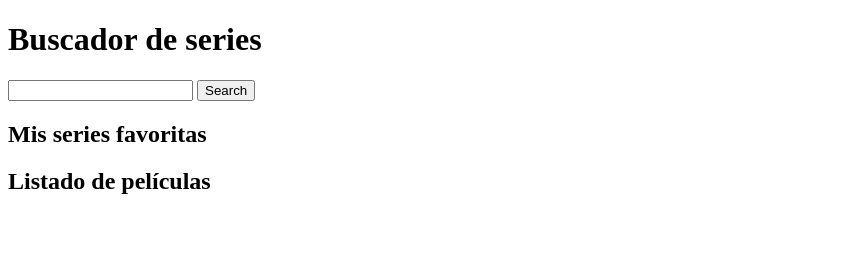
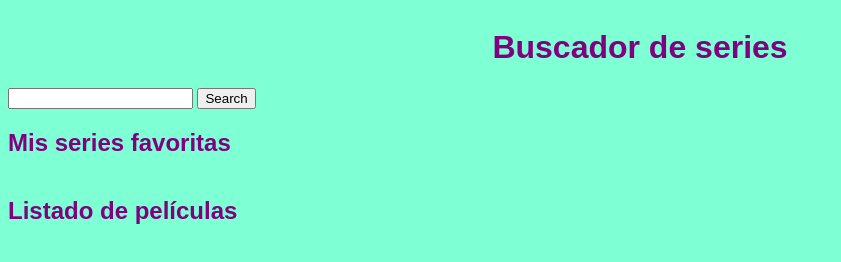
Before and after one commit to MarinaCouso/series-finder, a plain HTML site: page index.html in a window 1280 px wide. Shown: the whole page, without its empty margins (0-841 px from the left). Drawn offline with Linux system fonts and the light colour scheme.

Commit message:
Problems with articles listeners, begin with css

```diff
--- a/css/main.css
+++ b/css/main.css
@@ -1,3 +1,34 @@
+.body {
+  font-family: sans-serif;
+  background-color: aquamarine;
+  color: purple;
+}
+.body__header {
+  display: flex;
+  justify-content: center;
+  text-align: center;
+}
+.main {
+  display: grid;
+}
+.main__form {
+  grid-template-columns: 1/13;
+}
+.main__list {
+  grid-template-columns: 1/13;
+}
+.main__favorites {
+  grid-template-columns: 1/13;
+}
 .article {
   border: purple 1rem solid;
 }
+
+@media all and (min-width: 768px) {
+  .main__list {
+    grid-template-columns: 1/5;
+  }
+  .main__favorites {
+    grid-template-columns: 6/13;
+  }
+}
--- a/index.html
+++ b/index.html
@@ -6,20 +6,22 @@
     <title>Document</title>
     <link rel="stylesheet" href="./css/main.css" />
   </head>
-  <body>
-    <header>
+  <body class="body">
+    <header class="body__header">
       <h1>Buscador de series</h1>
     </header>
-    <main>
-      <form class="js-form" action="post">
+    <main class="main">
+      <form class="js-form main__form" action="post">
         <input class="js-inputSearch" type="text" name="inputSearch" id="inputSearch" />
         <input class="js-btnSearch" type="submit" value="Search" />
       </form>
-      <section>
+      <section class="main__favorites">
         <h2>Mis series favoritas</h2>
+        <div class="js-favoritesSection"></div>
       </section>
-      <section class="js-listSection">
+      <section class="main__list">
         <h2>Listado de películas</h2>
+        <div class="js-listSection"></div>
       </section>
     </main>
     <script type="text/javascript" src="./js/main.js"></script>
--- a/js/main.js
+++ b/js/main.js
@@ -8,6 +8,8 @@ const inputSearch = document.querySelector('.js-inputSearch');
 const btnSearch = document.querySelector('.js-btnSearch');
 const listSection = document.querySelector('.js-listSection');
 const form = document.querySelector('.js-form');
+const favoritesSection = document.querySelector('.js-favoritesSection');
+
 // 3. Funciones
 
 // 4ª: Añadir de la lista de favoritas
@@ -26,7 +28,6 @@ function preventDefault(ev) {
 let userSearch = '';
 function getValue() {
   userSearch = inputSearch.value;
-  console.log(userSearch);
 }
 
 function addList(ev) {
@@ -51,35 +52,46 @@ function addList(ev) {
         }
       }
       paintSeries();
+      listenToList();
     });
-  console.log(listSeries);
 }
 
 // 2ª: Pintar listado de series
 function paintSeries() {
   listSection.innerHTML = '';
   for (let i = 0; i < listSeries.length; i++) {
-    listSection.innerHTML += `<article class="js-article article" id="${[i]}">`;
-    listSection.innerHTML += `<img src="${listSeries[i].image}" alt="Imagen de la serie ${listSeries[i].name}" />`;
-    listSection.innerHTML += `<h3>${listSeries[i].name}</h3>`;
-    listSection.innerHTML += `</article>`;
+    // listSection.innerHTML += `<article class="js-article article" id="${listSeries[i].id}">`;
+    // listSection.innerHTML += `<img src="${listSeries[i].image}" alt="Imagen de la serie ${listSeries[i].name}" />`;
+    // listSection.innerHTML += `<h3>${listSeries[i].name}</h3>`;
+    // listSection.innerHTML += `</article>`;
+    listSection.innerHTML += `<article class="js-article article" id="${listSeries[i].id}"><img src="${listSeries[i].image}" alt="Imagen de la serie ${listSeries[i].name}" /><h3>${listSeries[i].name}</h3></article>`;
   }
-  listenToList();
 }
 
 // 3ª: Escuchar el click en la lista de series
-let clickListId;
+
 function listenToList() {
-  let seriesArticles = document.querySelectorAll('.js-article');
-
-  for (let i = 0; i < seriesArticles.length; i++) {
-    seriesArticles[i].addEventListener('click', addToFavorites);
+  const articlesSeries = document.querySelectorAll('.js-article');
+  for (const article of articlesSeries) {
+    articlesSeries[article].addEventListener('click', addToFavorites);
   }
 }
 // 4ª: Añadir de la lista de favoritas
+let clickListId = [];
 function addToFavorites(ev) {
-  clickListId = ev.target.id;
+  console.log(ev.target);
+  clickListId = parseInt(ev.target.id);
+
   console.log(clickListId);
+  console.log(listSeries);
+  let clickedSerie = {};
+  for (let i = 0; i < listSeries.length; i++) {
+    if (listSeries[i].id === clickListId) {
+      clickedSerie = listSeries[i];
+    }
+  }
+
+  console.log(clickedSerie);
 }
 // 2. Listeners
 inputSearch.addEventListener('keyup', getValue);
```
